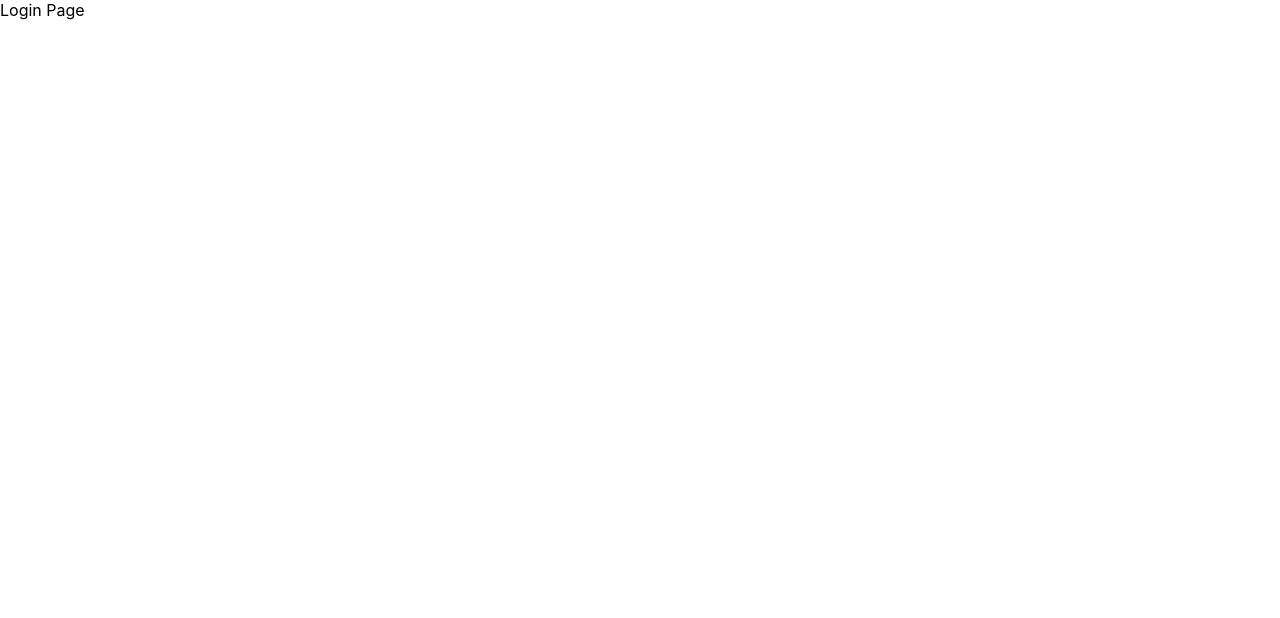
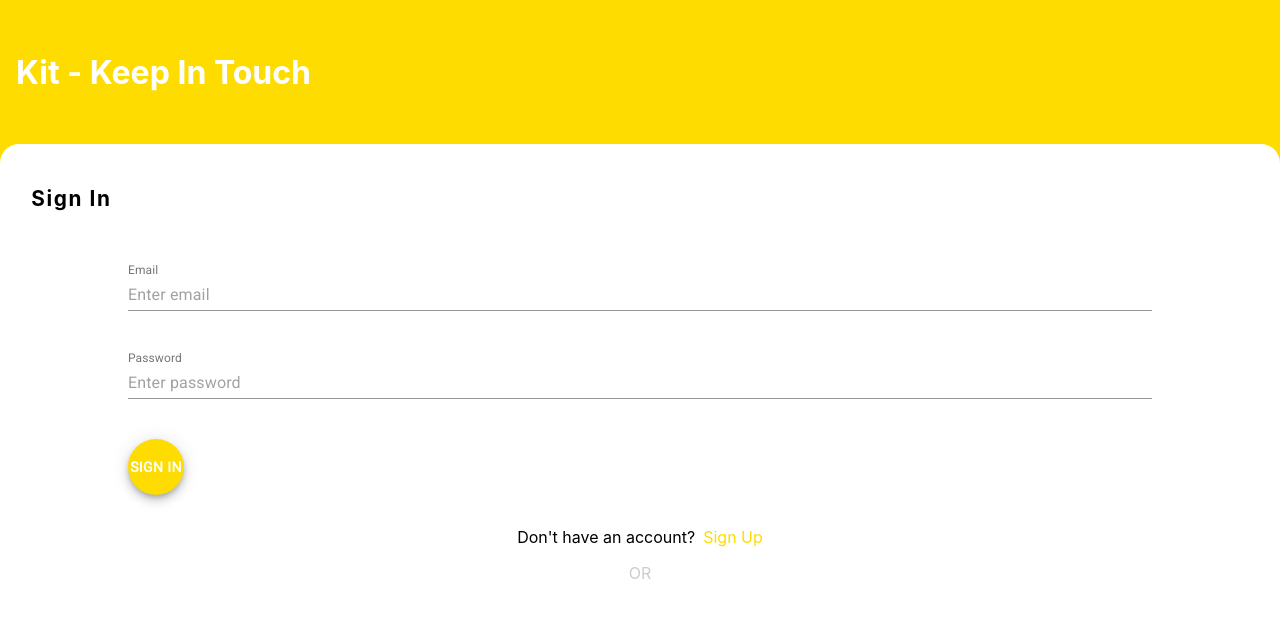
Before and after one commit to anniekao/project-kit, a React (Create React App) app: page /login in a window 1280 px wide. Shown: the top 618 px of the page. Built offline with nearby package versions, Linux system fonts and the light colour scheme; the HTML template or start-up script is replaced by a standard one.

Commit message:
start working on login page layout

```diff
--- a/src/pages/login/login.component.jsx
+++ b/src/pages/login/login.component.jsx
@@ -1,9 +1,76 @@
 import React from "react";
 
 import "./login.style.css";
+import { FormControl, TextField, Fab } from "@material-ui/core";
+import { mdiGooglePlusBox } from "@mdi/js";
+import Icon from "@mdi/react";
 
 const LoginPage = () => {
-  return <div className="login-outer-container">Login Page</div>;
+  return (
+    <div className="signin-base-container">
+      <h1 className="app-title">Kit - Keep In Touch</h1>
+      <section className="signin-main-container">
+        <div className="page-label">
+          <p>Sign In</p>
+        </div>
+        <section className="main-form-container">
+          <FormControl className="form-controller-container">
+            <TextField
+              id="standard-full-width"
+              label="Email"
+              style={{ marginTop: "2rem" }}
+              placeholder="Enter email"
+              fullWidth
+              margin="normal"
+              InputLabelProps={{
+                shrink: true
+              }}
+            />
+            <TextField
+              id="standard-full-width"
+              label="Password"
+              style={{ marginTop: "2rem" }}
+              placeholder="Enter password"
+              fullWidth
+              margin="normal"
+              InputLabelProps={{
+                shrink: true
+              }}
+            />
+            <Fab
+              variant="signin"
+              aria-label="like"
+              style={{
+                marginTop: "2rem",
+                backgroundColor: "#ffdc00",
+                color: "white",
+                fontWeight: "bold"
+              }}
+            >
+              Sign In
+            </Fab>
+          </FormControl>
+          <section style={{ marginTop: "2rem" }}>
+            <p>
+              Don't have an account?
+              <a
+                href="/signup"
+                style={{
+                  color: "#ffdc00",
+                  textDecoration: "none",
+                  marginLeft: "0.5rem"
+                }}
+              >
+                Sign Up
+              </a>
+            </p>
+            <p style={{ color: "#cccccc" }}>OR</p>
+            <Icon path={mdiGooglePlusBox} size={2} color="red" />
+          </section>
+        </section>
+      </section>
+    </div>
+  );
 };
 
 export default LoginPage;
--- a/src/pages/login/login.style.css
+++ b/src/pages/login/login.style.css
@@ -0,0 +1,53 @@
+.signin-base-container {
+  background-color: #ffdc00;
+  height: 100vh;
+  width: 100vw;
+  z-index: -1;
+  display: flex;
+  flex-direction: column;
+  justify-content: flex-end;
+}
+
+.app-title {
+  color: white;
+  position: absolute;
+  top: 2rem;
+  left: 1rem;
+}
+
+.signin-main-container {
+  background-color: white;
+  height: 82%;
+  width: 100%;
+  border-top-left-radius: 1.2em;
+  border-top-right-radius: 1.2em;
+  -webkit-border-top-left-radius: 1.2em;
+  -webkit-border-top-right-radius: 1.2em;
+  -moz-border-top-left-radius: 1.2em;
+  -moz-border-top-right-radius: 1.2em;
+  -ms-border-top-left-radius: 1.2em;
+  -ms-border-top-right-radius: 1.2em;
+  -o-border-top-left-radius: 1.2em;
+  -o-border-top-right-radius: 1.2em;
+}
+
+.main-form-container {
+  text-align: center;
+}
+
+.page-label {
+  letter-spacing: 0.1rem;
+  margin-left: 1.5em;
+  margin-top: 2em;
+  font-size: 1.3rem;
+  font-weight: bold;
+}
+
+.form-controller-container {
+  width: 80%;
+}
+
+.line-break-container {
+  display: flex;
+  flex-direction: row;
+}
--- a/src/pages/signup/signup.style.css
+++ b/src/pages/signup/signup.style.css
@@ -47,13 +47,6 @@
   width: 80%;
 }
 
-.line {
-  border-color: #f5f5f5;
-  border-style: solid;
-  border-width: 1px;
-  width: 30%;
-}
-
 .line-break-container {
   display: flex;
   flex-direction: row;
```
